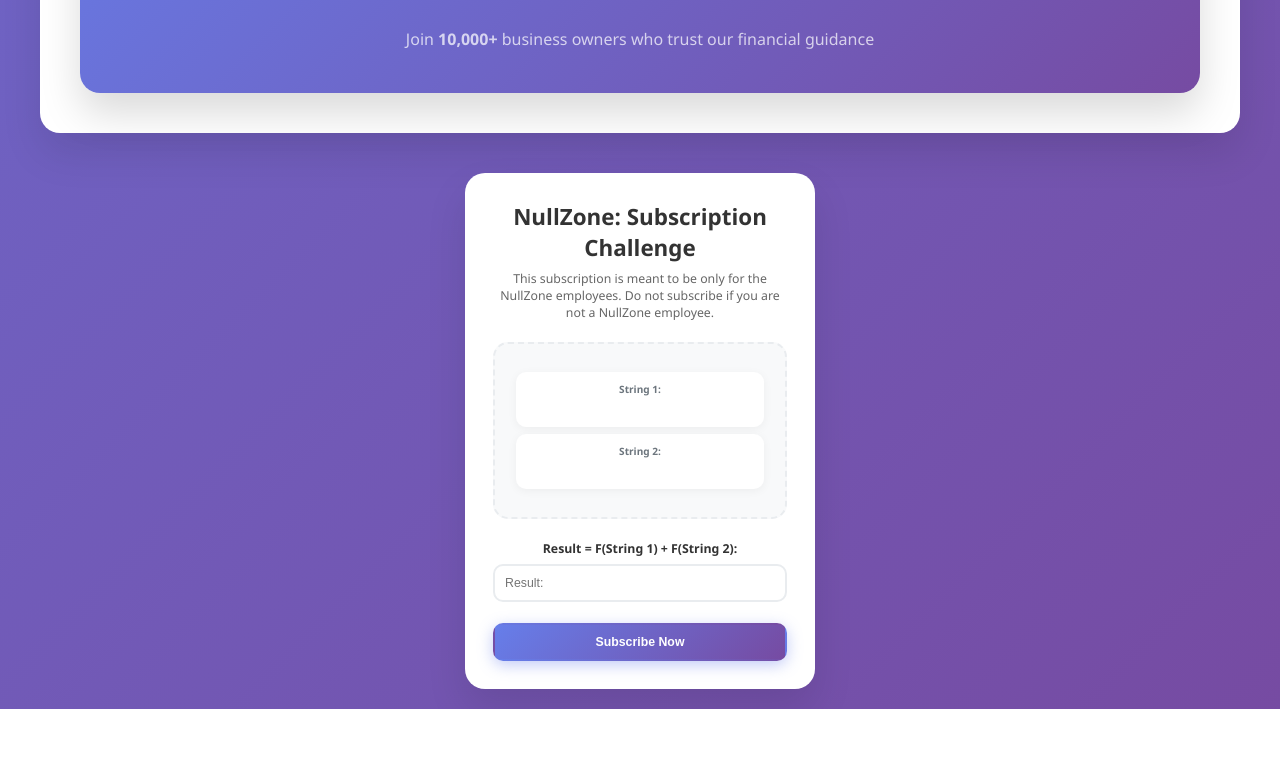
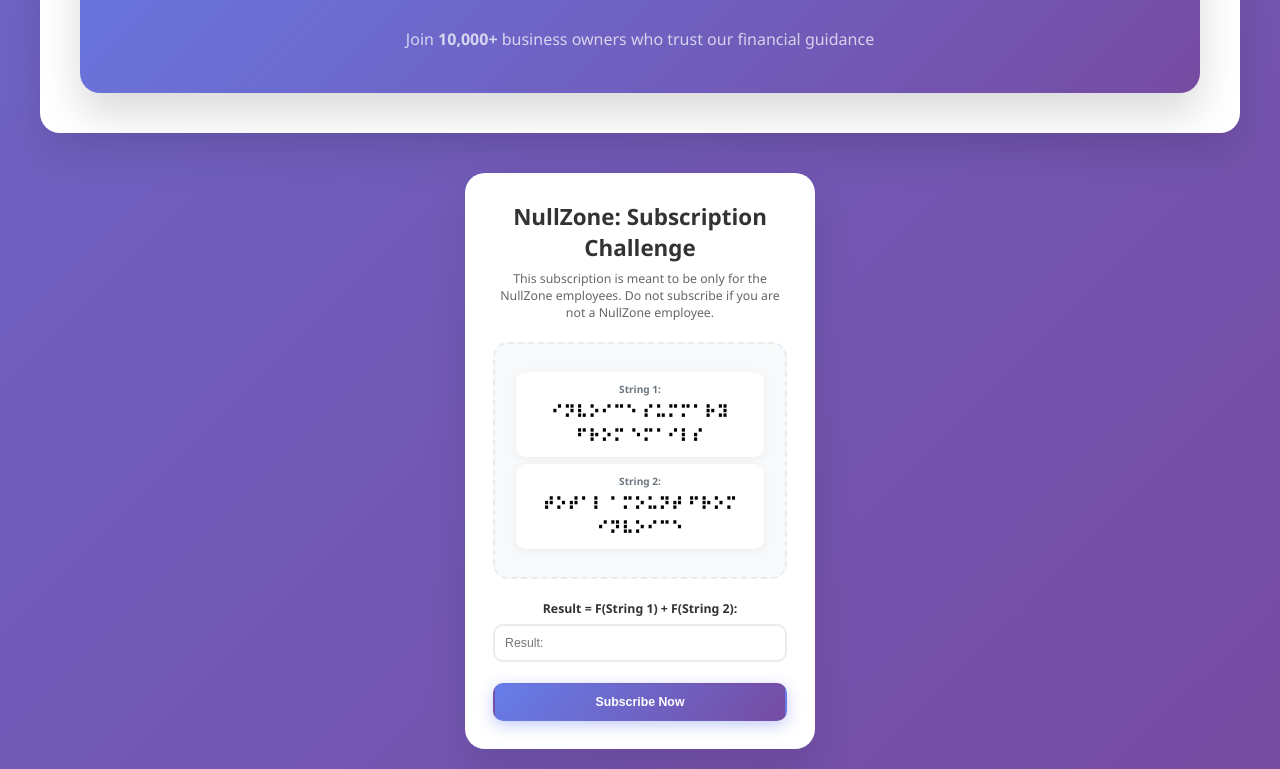
Before and after one commit to brian-nullzone/safe-place, a plain HTML site: page index.html in a window 1280 px wide. Shown: the part 2369-3138 px from the top of the page. Before the commit the page ends 3078 px from the top, so only its background shows below. Drawn offline with Linux system fonts and the light colour scheme.

Commit message:
Update index.html

```diff
--- a/index.html
+++ b/index.html
@@ -646,12 +646,12 @@
             <div class="string-item">
                 <div class="string-label">String 1:</div>
                 <!-- <div id="string1"></div> -->
-                 <p style="color: #fff;">Invoice Summary from Emails </p>
+                <p style="color: #000; font-size: 1.1rem;">⠊⠝⠧⠕⠊⠉⠑ ⠎⠥⠍⠍⠁⠗⠽ ⠋⠗⠕⠍ ⠑⠍⠁⠊⠇⠎</p>
             </div>
             <div class="string-item">
                 <div class="string-label">String 2:</div>
                 <!-- <div id="string2"></div> -->
-                <p style="color: #fff;">Total Amount from Invoice </p>
+                <p style="color: #000; font-size: 1.1rem;">⠞⠕⠞⠁⠇ ⠁⠍⠕⠥⠝⠞ ⠋⠗⠕⠍ ⠊⠝⠧⠕⠊⠉⠑</p>
             </div>
         </div>
 
```
